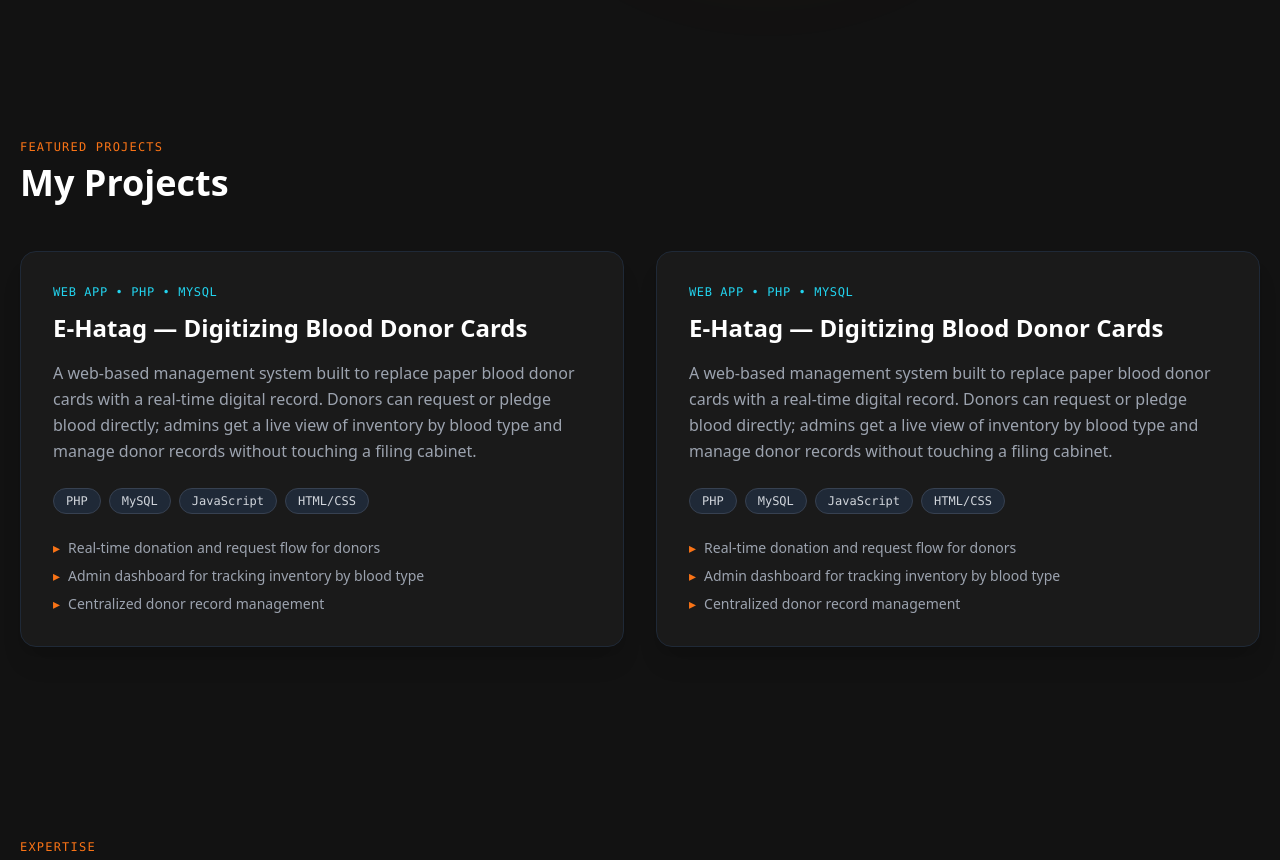
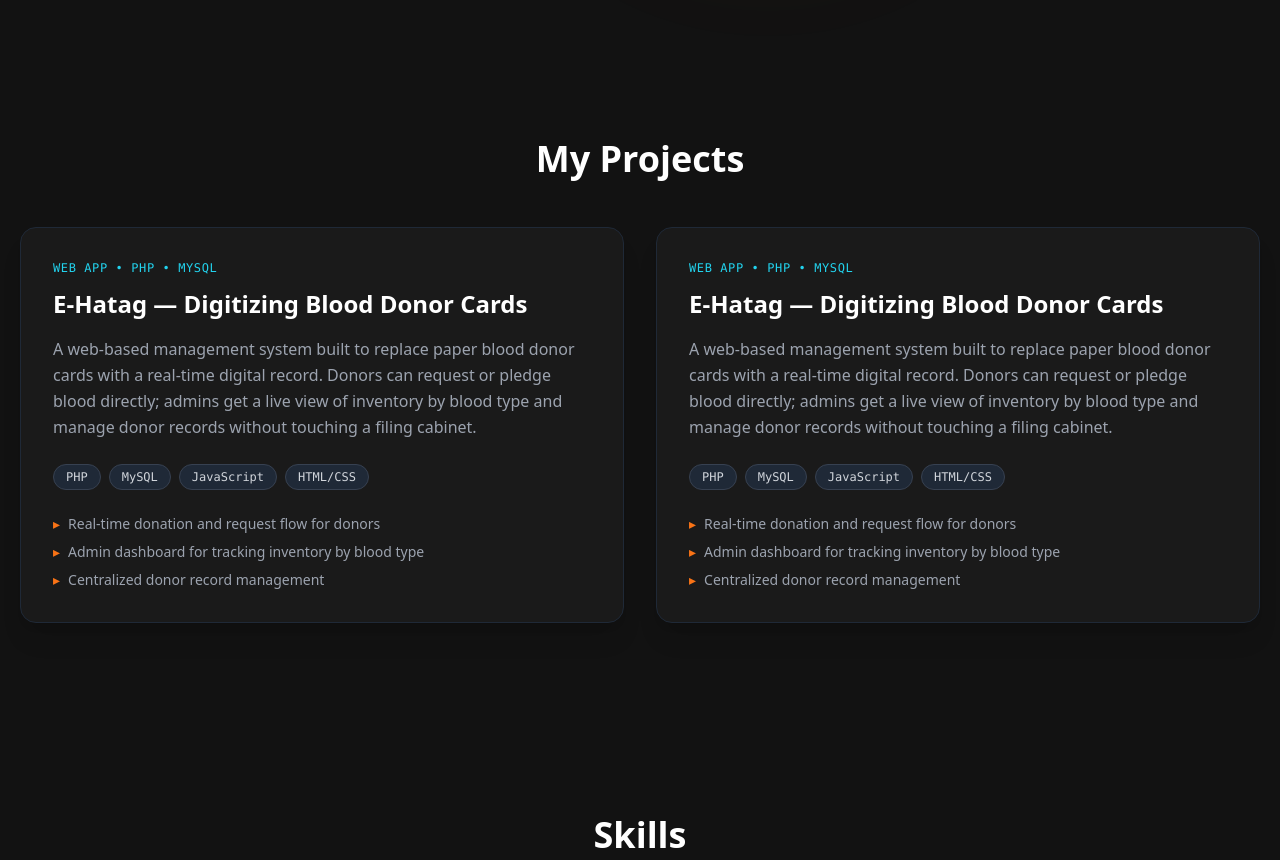
Before and after one commit to jimmylyn07/jimmylyn07.github.io, a website: page index.html in a window 1280 px wide. Shown: the part 700-1560 px from the top of the page. Drawn offline with nearby package versions, Linux system fonts and the light colour scheme; files that its build step writes are made by us from their sources.

Commit message:
changed into center

```diff
--- a/index.html
+++ b/index.html
@@ -94,8 +94,7 @@
   <div class="container mx-auto px-5">
 
     <!-- Section Header -->
-    <div class="flex flex-col text-left w-full mb-12">
-      <span class="text-xs font-mono uppercase tracking-widest text-orange-500 mb-2">Featured Projects</span>
+    <div class="flex flex-col text-center w-full mb-12">
       <h1 class="sm:text-4xl text-3xl font-bold title-font text-white">My Projects</h1>
     </div>
 
@@ -202,8 +201,7 @@
   <div class="container mx-auto">
 
     <!-- Section Heading -->
-    <div class="flex flex-col text-left w-full mb-12 px-5">
-      <span class="text-xs font-mono uppercase tracking-widest text-orange-500 mb-2">Expertise</span>
+    <div class="flex flex-col text-center w-full mb-12 px-5">
       <h1 class="title-font sm:text-4xl text-3xl font-bold text-white">Skills</h1>
     </div>
 
```
